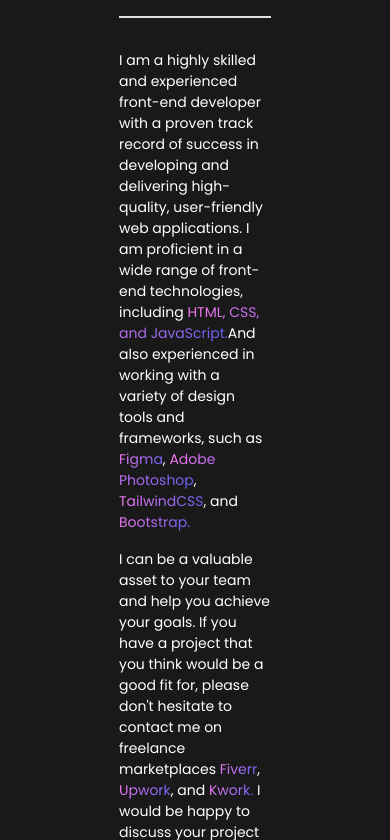
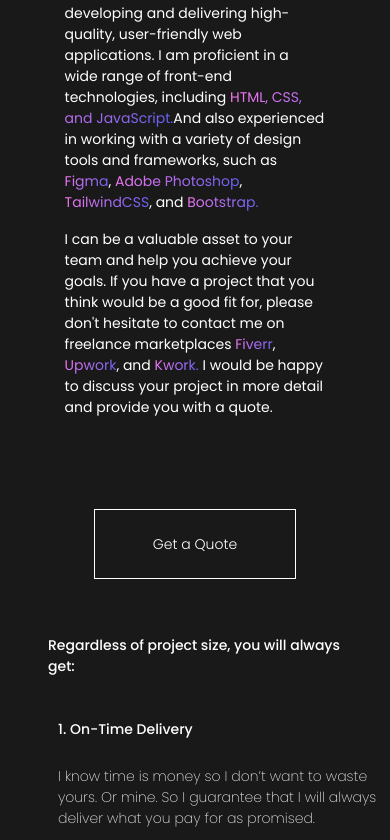
Before and after one commit to tobassum786/My-professional, a plain HTML site: page Index.html in a window 390 px wide. Shown: the part 821-1661 px from the top of the page. Drawn offline with nearby package versions, Linux system fonts and the light colour scheme.

Commit message:
Update styles.css

```diff
--- a/styles.css
+++ b/styles.css
@@ -906,7 +906,7 @@
     }
 
     section {
-        padding: 50px 32px;
+        padding: 50px 32px !important;
     }
 
     .nav__bar {
```
